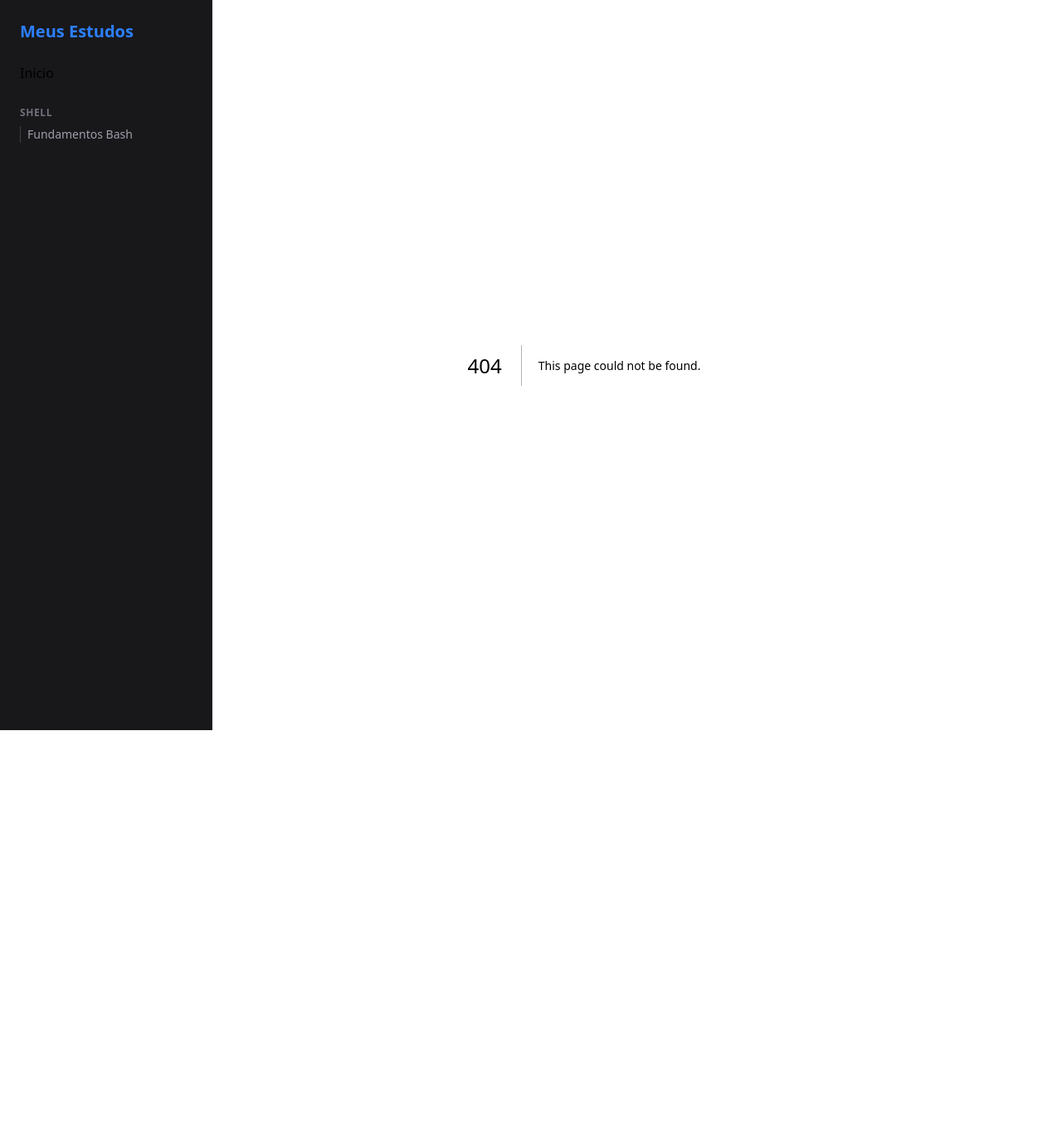
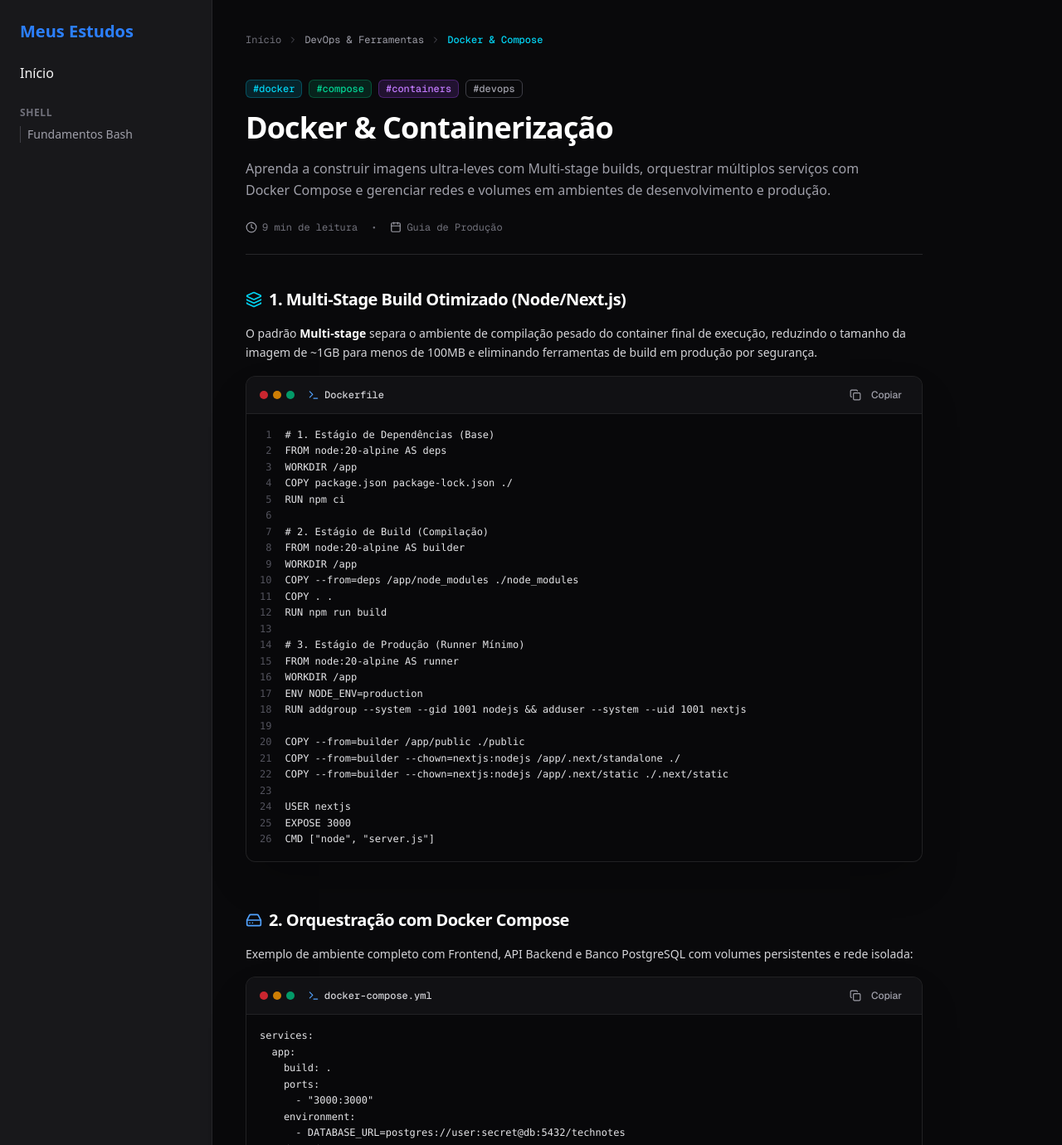
Before and after one commit to rochajrdev/TechNotes-web, a Next.js app: page /devops/docker in a window 1280 px wide. Before the commit this address had no page. Shown: the top 1380 px of the page at 83% size. Before the commit the page ends 880 px from the top, so only its background shows below. Built offline with nearby package versions, Linux system fonts and the light colour scheme.

Commit message:
feat(devops): adicionar documentação técnica de Docker & Docker Compose

```diff
--- /dev/null
+++ b/app/devops/docker/page.tsx
@@ -0,0 +1,194 @@
+import Link from "next/link";
+import {
+  Container,
+  ChevronRight,
+  Clock,
+  Calendar,
+  Layers,
+  HardDrive,
+  Network,
+  Zap,
+  CheckCircle,
+} from "lucide-react";
+import { Badge } from "@/components/ui/badge";
+import { CodeBlock } from "@/components/ui/code-block";
+
+export const metadata = {
+  title: "Docker & Containerização - TechNotes",
+  description: "Guia prático de Dockerfiles multi-stage, Docker Compose, Volumes e Comandos Essenciais.",
+};
+
+export default function DockerPage() {
+  return (
+    <article className="space-y-10 pb-20">
+      {/* Breadcrumbs */}
+      <nav className="flex items-center gap-2 text-xs font-mono text-zinc-500">
+        <Link href="/" className="hover:text-zinc-300 transition-colors">
+          Início
+        </Link>
+        <ChevronRight className="h-3 w-3 text-zinc-600" />
+        <span className="text-zinc-400">DevOps & Ferramentas</span>
+        <ChevronRight className="h-3 w-3 text-zinc-600" />
+        <span className="text-cyan-400 font-medium">Docker & Compose</span>
+      </nav>
+
+      {/* Header Section */}
+      <header className="space-y-4 border-b border-zinc-800 pb-6">
+        <div className="flex flex-wrap items-center gap-2">
+          <Badge variant="blue">#docker</Badge>
+          <Badge variant="success">#compose</Badge>
+          <Badge variant="purple">#containers</Badge>
+          <Badge variant="outline">#devops</Badge>
+        </div>
+
+        <h1 className="text-3xl sm:text-4xl font-extrabold tracking-tight text-white">
+          Docker & Containerização
+        </h1>
+
+        <p className="text-base text-zinc-400 leading-relaxed max-w-3xl">
+          Aprenda a construir imagens ultra-leves com Multi-stage builds, orquestrar múltiplos serviços
+          com Docker Compose e gerenciar redes e volumes em ambientes de desenvolvimento e produção.
+        </p>
+
+        <div className="flex items-center gap-4 text-xs font-mono text-zinc-500 pt-2">
+          <span className="flex items-center gap-1.5">
+            <Clock className="h-3.5 w-3.5 text-zinc-400" />
+            9 min de leitura
+          </span>
+          <span>•</span>
+          <span className="flex items-center gap-1.5">
+            <Calendar className="h-3.5 w-3.5 text-zinc-400" />
+            Guia de Produção
+          </span>
+        </div>
+      </header>
+
+      {/* Section 1: Multi-stage Dockerfile */}
+      <section className="space-y-4">
+        <div className="flex items-center gap-2">
+          <Layers className="h-5 w-5 text-cyan-400" />
+          <h2 className="text-xl font-bold text-white tracking-tight">
+            1. Multi-Stage Build Otimizado (Node/Next.js)
+          </h2>
+        </div>
+
+        <p className="text-sm text-zinc-300 leading-relaxed">
+          O padrão <strong className="text-white">Multi-stage</strong> separa o ambiente de compilação pesado do container final de execução, reduzindo o tamanho da imagem de ~1GB para menos de 100MB e eliminando ferramentas de build em produção por segurança.
+        </p>
+
+        <CodeBlock
+          filename="Dockerfile"
+          language="dockerfile"
+          showLineNumbers={true}
+          code={`# 1. Estágio de Dependências (Base)
+FROM node:20-alpine AS deps
+WORKDIR /app
+COPY package.json package-lock.json ./
+RUN npm ci
+
+# 2. Estágio de Build (Compilação)
+FROM node:20-alpine AS builder
+WORKDIR /app
+COPY --from=deps /app/node_modules ./node_modules
+COPY . .
+RUN npm run build
+
+# 3. Estágio de Produção (Runner Mínimo)
+FROM node:20-alpine AS runner
+WORKDIR /app
+ENV NODE_ENV=production
+RUN addgroup --system --gid 1001 nodejs && adduser --system --uid 1001 nextjs
+
+COPY --from=builder /app/public ./public
+COPY --from=builder --chown=nextjs:nodejs /app/.next/standalone ./
+COPY --from=builder --chown=nextjs:nodejs /app/.next/static ./.next/static
+
+USER nextjs
+EXPOSE 3000
+CMD ["node", "server.js"]`}
+        />
+      </section>
+
+      {/* Section 2: Docker Compose */}
+      <section className="space-y-4 pt-4">
+        <div className="flex items-center gap-2">
+          <HardDrive className="h-5 w-5 text-blue-400" />
+          <h2 className="text-xl font-bold text-white tracking-tight">
+            2. Orquestração com Docker Compose
+          </h2>
+        </div>
+
+        <p className="text-sm text-zinc-300 leading-relaxed">
+          Exemplo de ambiente completo com Frontend, API Backend e Banco PostgreSQL com volumes persistentes e rede isolada:
+        </p>
+
+        <CodeBlock
+          filename="docker-compose.yml"
+          language="yaml"
+          code={`services:
+  app:
+    build: .
+    ports:
+      - "3000:3000"
+    environment:
+      - DATABASE_URL=postgres://user:secret@db:5432/technotes
+    depends_on:
+      db:
+        condition: service_healthy
+    networks:
+      - internal-net
+
+  db:
+    image: postgres:16-alpine
+    restart: always
+    environment:
+      POSTGRES_USER: user
+      POSTGRES_PASSWORD: secret
+      POSTGRES_DB: technotes
+    volumes:
+      - pgdata:/var/lib/postgresql/data
+    healthcheck:
+      test: ["CMD-SHELL", "pg_isready -U user -d technotes"]
+      interval: 5s
+      timeout: 5s
+      retries: 5
+    networks:
+      - internal-net
+
+volumes:
+  pgdata:
+
+networks:
+  internal-net:
+    driver: bridge`}
+        />
+      </section>
+
+      {/* Section 3: Essential Commands */}
+      <section className="space-y-4 pt-4">
+        <div className="flex items-center gap-2">
+          <Zap className="h-5 w-5 text-amber-400" />
+          <h2 className="text-xl font-bold text-white tracking-tight">
+            3. Cheatsheet de Comandos Essenciais
+          </h2>
+        </div>
+
+        <CodeBlock
+          filename="docker-cheatsheet.sh"
+          language="bash"
+          code={`# Iniciar todos os serviços em segundo plano (detached)
+docker compose up -d
+
+# Visualizar logs em tempo real do serviço de app
+docker compose logs -f app
+
+# Acessar o terminal bash/sh dentro de um container em execução
+docker exec -it <container_id> sh
+
+# Limpar containers parados, redes não usadas e imagens órfãs (libera espaço)
+docker system prune -a --volumes`}
+        />
+      </section>
+    </article>
+  );
+}
```
